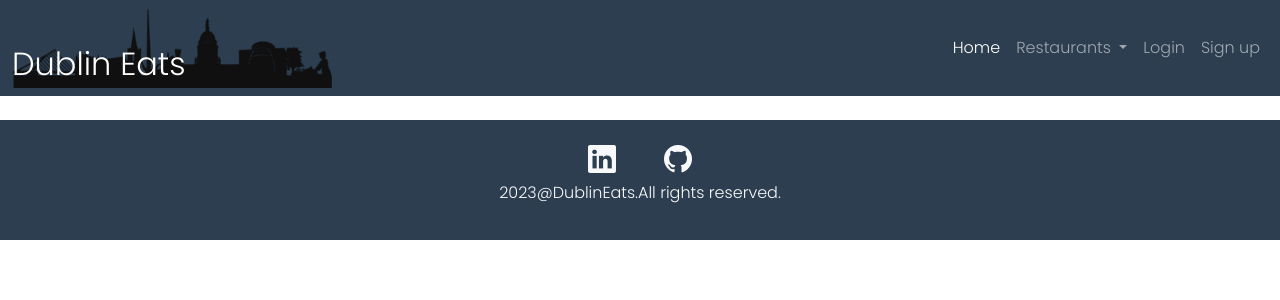
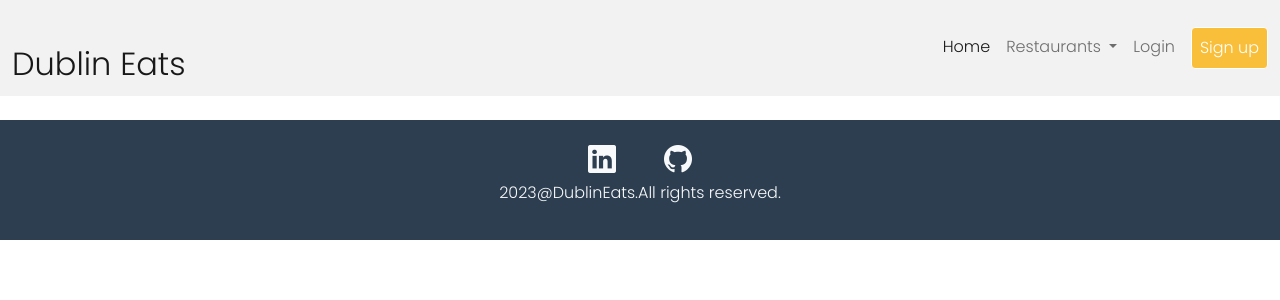
Before and after one commit to SooryaGeorge7/Dublin-Eats, a Django app: page /restaurants/asian/ in a window 1280 px wide. Shown: the top 300 px of the page. Run offline with Django 3.2, Linux system fonts and the light colour scheme; data that the repository does not hold is empty.

Commit message:
Fix: Updated navbar css

```diff
--- a/static/css/base.css
+++ b/static/css/base.css
@@ -16,12 +16,13 @@
 }
 
 .nav-colour {
-    background-color: var(--primary-color);
+    background-color: var(--bg-color);
 }
 
 
 
 .navbar-brand {
+    color: var(--primary-color);
     display: flex;
     align-items: end;
     justify-content: left;
@@ -30,12 +31,11 @@
     width: 20rem;
     /* Adjust the width and height according to your image size */
     height: 5rem;
-    background-image: url('../logo/logo-image.webp');
-    /* Replace "logo/logo-image.webp" with the actual path to your image */
-    background-repeat: no-repeat;
-    background-size: cover;
 
 }
+
+
+
 
 /**Footer**/
 .footer {
@@ -74,6 +74,21 @@
     border-color: var(--secondary-color);
 }
 
+/**buttons**/
+.main-button {
+    margin-left: 0.5rem !important;
+    color: var(--light-color) !important;
+    background-color: var(--secondary-color);
+    border-color: var(--light-color) !important;
+}
+
+.main-button:hover {
+    color: var(--light-color) !important;
+    background-color: rgba(249, 191, 59, 0.8) !important;
+
+    border-color: var(--light-color)!important;
+}
+
 /** star rates **/
 .checked {
     color:var(--secondary-color);
--- a/templates/base.html
+++ b/templates/base.html
@@ -22,7 +22,7 @@
 
 <body>
     <header>
-        <nav class="navbar navbar-expand-lg navbar-dark nav-colour">
+        <nav class="navbar navbar-expand-lg navbar-light nav-colour">
             <div class="container-fluid">
                 <a class="navbar-brand" href="#">
                     Dublin Eats
@@ -66,7 +66,7 @@
                             <a class="nav-link" href="{% url 'userlogin' %}">Login</a>
                         </li>
                         <li class="nav-item">
-                            <a class="nav-link" href="{% url 'signup' %}">Sign up</a>
+                            <a class="nav-link btn btn-primary main-button" href="{% url 'signup' %}">Sign up</a>
                         </li>
                         {% endif %}
                     </ul>
```
